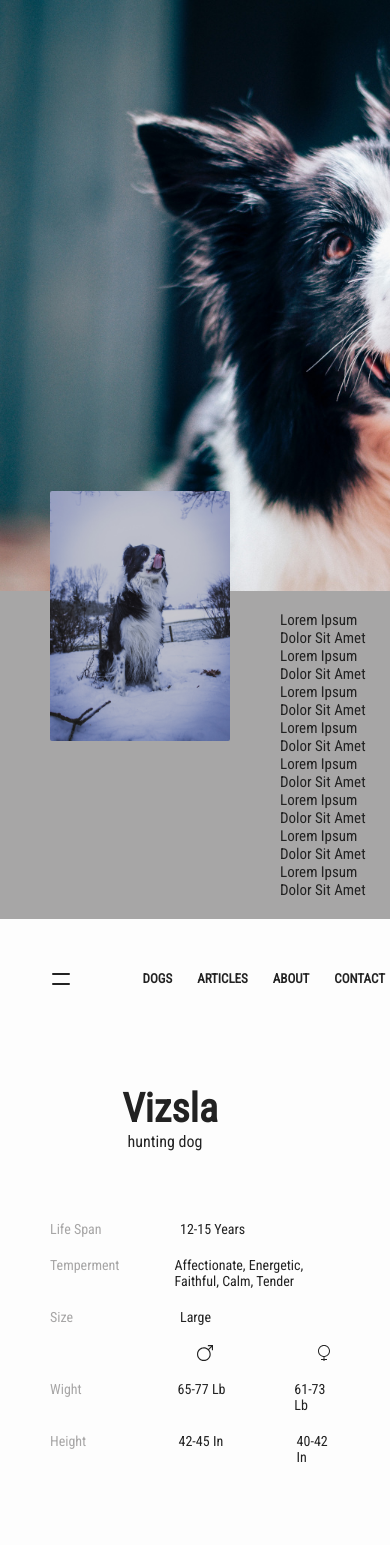
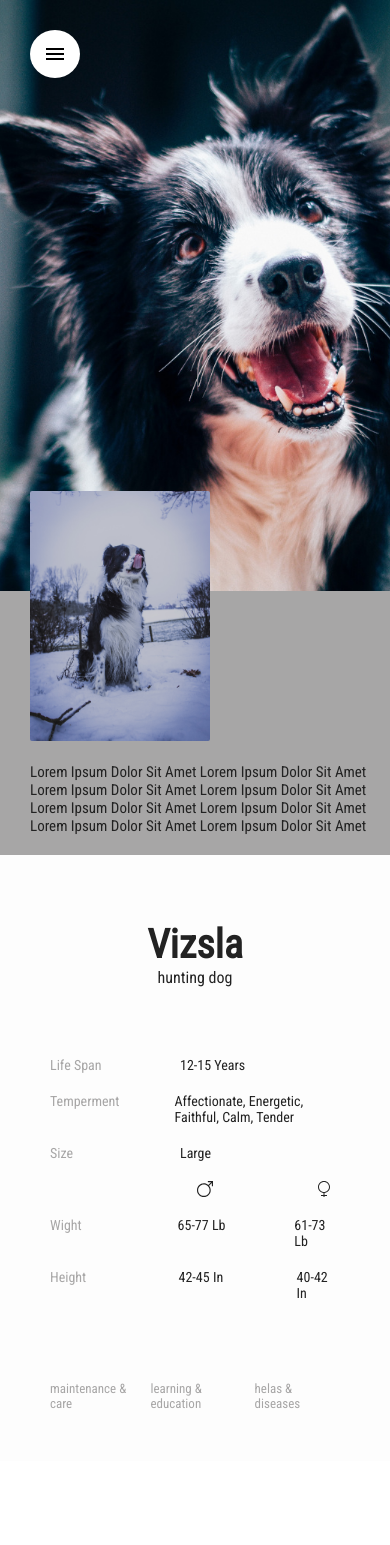
Before and after one commit to armanalz/pet-shop, a React (Create React App) app: page / in a window 390 px wide. Shown: the top 1545 px of the page. After the commit the page ends 1461 px from the top, so only its background shows below. Built offline with nearby package versions, Linux system fonts and the light colour scheme.

Commit message:
making the layout responsive

```diff
--- a/package.json
+++ b/package.json
@@ -3,6 +3,8 @@
   "version": "0.1.0",
   "private": true,
   "dependencies": {
+    "@material-ui/core": "^4.4.3",
+    "@material-ui/icons": "^4.4.3",
     "react": "^16.9.0",
     "react-custom-scrollbars": "^4.2.1",
     "react-dom": "^16.9.0",
--- a/src/components/Main.js
+++ b/src/components/Main.js
@@ -1,6 +1,9 @@
 import React, { Component } from 'react';
 import { Scrollbars } from 'react-custom-scrollbars';
 import Icon from './utilities/Icon';
+import SideDrawer from './utilities/SideDrawer';
+import MenuIcon from '@material-ui/icons/Menu';
+import IconButton from '@material-ui/core/IconButton';
 
 
 class Main extends Component {
@@ -9,6 +12,7 @@ class Main extends Component {
 
         i : 0,
         openMenu:false,
+        drawerOpen:false,
 
         petSpecifications : {
 
@@ -46,6 +50,12 @@ class Main extends Component {
                 style={{ ...style, ...thumbStyle }}
                 {...props}/>
         );
+    }
+
+    toggleDrawer=(value)=>{
+        this.setState({
+            drawerOpen:value
+        })
     }
 
     renderTrackVertical = ({ style, ...props }) => {
@@ -96,8 +106,21 @@ class Main extends Component {
 
 
         return (
+
             <main className="main_wrapper">
+                <div className="sidedrawer">
+                        <IconButton area-label="Menue" color="inherit"
+                                    onClick={()=>this.toggleDrawer(true)}
+                                    style={{background:"#fff"}}
+                        >
+                                    <MenuIcon  style={{width:"26px",height:"24px"}}/>
+                        </IconButton>
 
+                        <SideDrawer
+                                    open={this.state.drawerOpen}
+                                    onClose={(value)=> this.toggleDrawer(value)}
+                        />
+                </div>
                 <div className="description">
 
                     <div className="description_navbar">
@@ -203,6 +226,7 @@ class Main extends Component {
                 <div className="picture">
 
 
+
                    <div className="craousel_controller_btn right"
                         onClick={() => {this.setState({
                                     i: this.state.i+1 })
@@ -220,7 +244,6 @@ class Main extends Component {
                         <div className="picture_large"
                             style={{backgroundImage:`url(${bg})`}}
                         >
-
                         </div>
                    </Scrollbars>
 
--- /dev/null
+++ b/src/components/utilities/SideDrawer.js
@@ -0,0 +1,44 @@
+import React from 'react';
+import Drawer from '@material-ui/core/Drawer';
+import List from '@material-ui/core/List';
+import ListItem from '@material-ui/core/ListItem';
+
+const SideDrawer = (props) => {
+
+    return (
+
+        <Drawer anchor="left" open={props.open} onClose={()=>props.onClose(false)}>
+
+            <List component="nav">
+
+                <ListItem button style={{ color:"@dark-font",fontSize:"1.2rem",
+                                        fontFamily:"@main-font",textTransform:"capitalize",
+                                        fontWeight:"600",padding:"1.5rem 2.5rem"}}>
+                    dogs
+                </ListItem>
+
+                <ListItem button style={{ color:"@dark-font",fontSize:"1.2rem",
+                                        fontFamily:"@main-font",textTransform:"capitalize",
+                                        fontWeight:"600",padding:"1.5rem 2.5rem"}}>
+                    articles
+                </ListItem>
+
+                <ListItem button style={{ color:"@dark-font",fontSize:"1.2rem",
+                                        fontFamily:"@main-font",textTransform:"capitalize",
+                                        fontWeight:"600",padding:"1.5rem 2.5rem"}}>
+                    about
+                </ListItem>
+
+                <ListItem button style={{ color:"@dark-font",fontSize:"1.2rem",
+                                        fontFamily:"@main-font",textTransform:"capitalize",
+                                        fontWeight:"600",padding:"1.5rem 2.5rem"}}>
+                contact
+                </ListItem>
+
+            </List>
+
+        </Drawer>
+    );
+};
+
+export default SideDrawer;
--- a/src/resources/styles/css/style.css
+++ b/src/resources/styles/css/style.css
@@ -44,7 +44,7 @@ COLORS
   margin: 0 auto;
   font-family: 'Roboto Condensed', sans-serif;
 }
-@media only screen and (max-width: 1080px) {
+@media only screen and (max-width: 900px) {
   .main_wrapper {
     flex-direction: column-reverse;
   }
@@ -53,7 +53,11 @@ COLORS
   flex-basis: 37%;
   background: #FDFDFD;
   padding: 5rem;
-  height: 100%;
+}
+@media only screen and (max-width: 900px) {
+  .description {
+    padding: 0 5rem 5rem 5rem;
+  }
 }
 .description_navbar {
   display: flex;
@@ -63,6 +67,11 @@ COLORS
   font-size: 1.3rem;
   height: 2rem;
   transition: transform 0.5s;
+}
+@media only screen and (max-width: 900px) {
+  .description_navbar {
+    display: none;
+  }
 }
 .description_navbar.button {
   display: flex;
@@ -102,6 +111,11 @@ COLORS
   text-align: center;
   margin: 3rem 5rem 0 auto;
 }
+@media only screen and (max-width: 900px) {
+  .description_title {
+    margin: 0 auto;
+  }
+}
 .description_subtitle {
   font-size: 1.6rem;
   color: #222222;
@@ -109,17 +123,33 @@ COLORS
   margin: 0 6rem 7rem auto;
   font-weight: 500;
 }
+@media only screen and (max-width: 900px) {
+  .description_subtitle {
+    margin: 0 auto 7rem auto;
+  }
+}
 .description_specification {
   display: flex;
   font-size: 1.4rem;
   text-transform: capitalize;
   margin: 0 0 2rem 0;
 }
+@media only screen and (max-width: 900px) {
+  .description_specification {
+    margin: 2rem auto;
+  }
+}
 .description_specification_title {
   color: #a7a6a6;
   margin: 0 5.5rem 0 0;
   display: flex;
   flex-basis: 7.5rem;
+}
+@media only screen and (max-width: 900px) and (min-width: 600px) {
+  .description_specification_title {
+    flex-basis: 15rem;
+    margin: 0 5.5rem 0 4rem;
+  }
 }
 .description_specification_value {
   color: #222222;
@@ -141,7 +171,7 @@ COLORS
   font-size: 1.3rem;
   color: #a7a6a6;
 }
-@media only screen and (max-width: 1080px) {
+@media only screen and (max-width: 900px) {
   .craousel_controller {
     visibility: hidden;
   }
@@ -199,6 +229,7 @@ COLORS
 .picture_large {
   height: 90rem;
   background-size: cover;
+  background-position: top center;
 }
 .picture_intro {
   display: flex;
@@ -209,15 +240,30 @@ COLORS
   flex-shrink: 0;
   flex-grow: 1;
 }
+@media only screen and (max-width: 480px) {
+  .picture_intro {
+    flex-direction: column;
+  }
+}
 .picture_intro_img {
   flex-basis: 35%;
-  z-index: 999999;
+  z-index: 99;
+}
+@media only screen and (max-width: 480px) {
+  .picture_intro_img {
+    flex-basis: auto;
+  }
 }
 .picture_intro_img > img {
   height: 25rem;
   width: 18rem;
   margin: -10rem 5rem 5rem 5rem;
   border-radius: 2px;
+}
+@media only screen and (max-width: 480px) {
+  .picture_intro_img > img {
+    margin: -10rem 3rem 2rem 3rem;
+  }
 }
 .picture_intro_txt {
   flex-basis: 65%;
@@ -230,6 +276,26 @@ COLORS
 @media only screen and (max-width: 1080px) {
   .picture_intro_txt {
     padding: 2rem 2rem 2rem 0;
+  }
+}
+@media only screen and (max-width: 480px) {
+  .picture_intro_txt {
+    flex-basis: auto;
+    padding: 0 2rem 2rem 3rem;
+  }
+}
+.sidedrawer {
+  height: 4rem;
+  width: 4rem;
+  position: fixed;
+  left: 3rem;
+  top: 3rem;
+  display: none;
+  z-index: 999;
+}
+@media only screen and (max-width: 900px) {
+  .sidedrawer {
+    display: block;
   }
 }
 .left-arrow {
--- a/src/resources/styles/less/main.less
+++ b/src/resources/styles/less/main.less
@@ -8,7 +8,7 @@
     margin: 0 auto;
     font-family: @main-font;
 
-    .responsive(1080px, {
+    .responsive(900px, {
 
         flex-direction: column-reverse;
 
@@ -20,7 +20,13 @@
     flex-basis: 37%;
     background:@description-bg;
     padding: 5rem;
-    height: 100%;
+
+    .responsive(900px, {
+
+        padding:0 5rem 5rem 5rem;
+
+     });
+
 
     &_navbar {
 
@@ -31,6 +37,12 @@
         font-size: 1.3rem;
         height: 2rem;
         transition: transform .5s;
+
+        .responsive(900px, {
+
+           display: none;
+
+        });
 
         &.button {
 
@@ -90,6 +102,12 @@
         text-align: center;
         margin: 3rem 5rem 0 auto;
 
+        .responsive(900px, {
+
+            margin: 0 auto;
+
+        });
+
     }
 
     &_subtitle {
@@ -100,6 +118,11 @@
         margin: 0 6rem 7rem auto;
         font-weight: 500;
 
+        .responsive(900px, {
+
+            margin: 0 auto 7rem auto;
+
+        });
     }
 
     &_specification {
@@ -109,12 +132,25 @@
         text-transform: capitalize;
         margin: 0 0 2rem 0;
 
+        .responsive(900px, {
+
+            margin: 2rem auto;
+
+        });
+
         &_title {
 
             color: @light-font;
             margin: 0 5.5rem 0 0;
             display: flex;
             flex-basis: 7.5rem;
+
+            .between(900px, 600px, {
+
+                flex-basis: 15rem;
+                margin: 0 5.5rem 0 4rem;
+
+            });
 
         }
 
@@ -130,6 +166,7 @@
 
                    margin-right: 5rem;
                    width: 7rem;
+
                 }
             }
         }
@@ -155,7 +192,7 @@
 
 .craousel_controller {
 
-    .responsive(1080px, {
+    .responsive(900px, {
 
        visibility: hidden;
 
@@ -233,7 +270,6 @@
     display: flex;
     flex-direction: column;
     flex-basis: 63%;
-  //  height: 100%;
     position: relative;
 
 
@@ -241,6 +277,7 @@
 
         height: 90rem;
         background-size:cover;
+        background-position: top center;
 
     }
 
@@ -254,10 +291,22 @@
         flex-shrink: 0;
         flex-grow: 1;
 
+        .responsive(480px, {
+
+            flex-direction: column;
+
+        });
+
         &_img {
 
             flex-basis: 35%;
-            z-index:999999;
+            z-index:99;
+
+            .responsive(480px, {
+
+                flex-basis: auto;
+
+            });
 
 
 
@@ -267,6 +316,12 @@
                 width: 18rem;
                 margin: -10rem 5rem 5rem 5rem;
                 border-radius: 2px;
+
+                .responsive(480px, {
+
+                    margin: -10rem 3rem 2rem 3rem;
+
+                });
 
             }
         }
@@ -285,8 +340,32 @@
                 padding: 2rem 2rem 2rem 0;
 
             });
+
+            .responsive(480px, {
+
+                flex-basis:auto;
+                padding: 0 2rem 2rem 3rem;
+
+            });
         }
 
     }
 
 } //picture
+
+.sidedrawer {
+
+    height: 4rem;
+    width: 4rem;
+    position: fixed;
+    left: 3rem;
+    top: 3rem;
+    display: none;
+    z-index: 999;
+
+    .responsive(900px, {
+
+        display: block;
+
+    });
+}
```
Also changed, not shown: src/resources/styles/less/base.less (+9 -0 lines), 1 other file (tests, documents, lock files or other folders).
